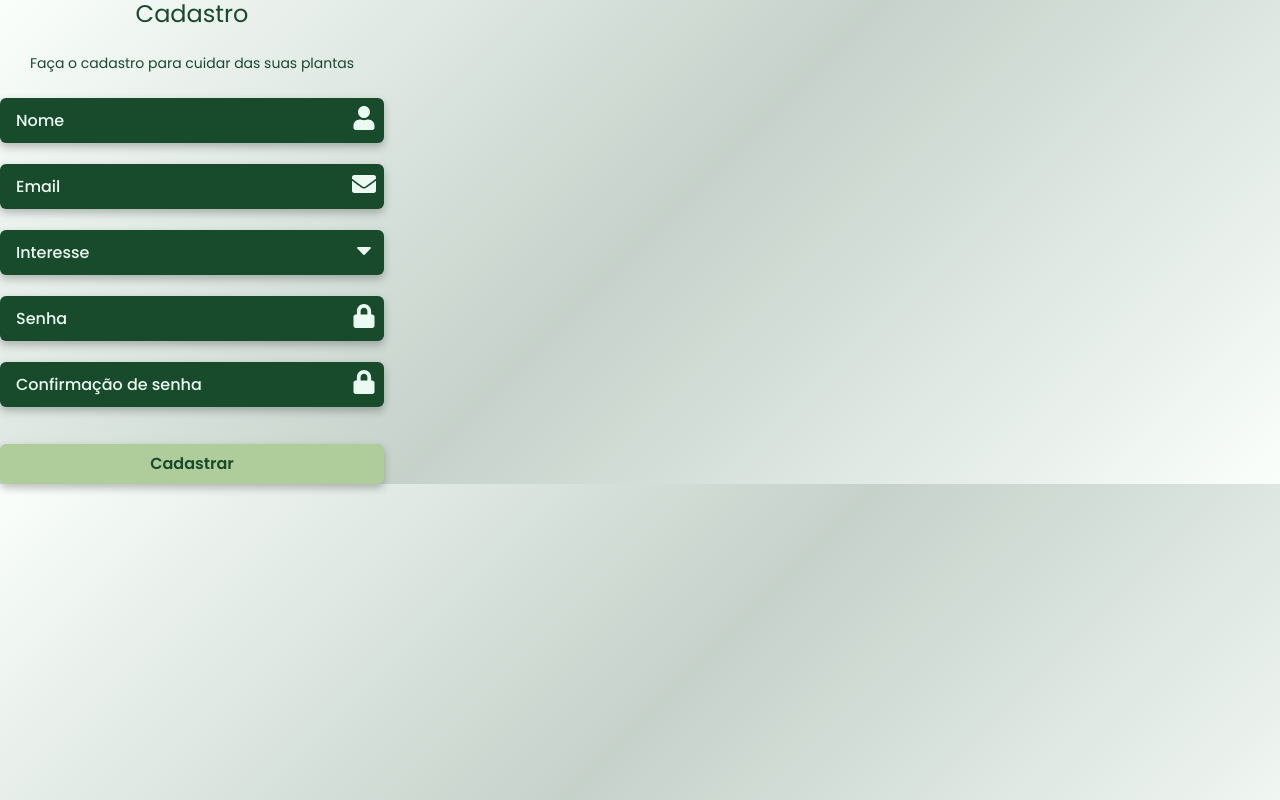
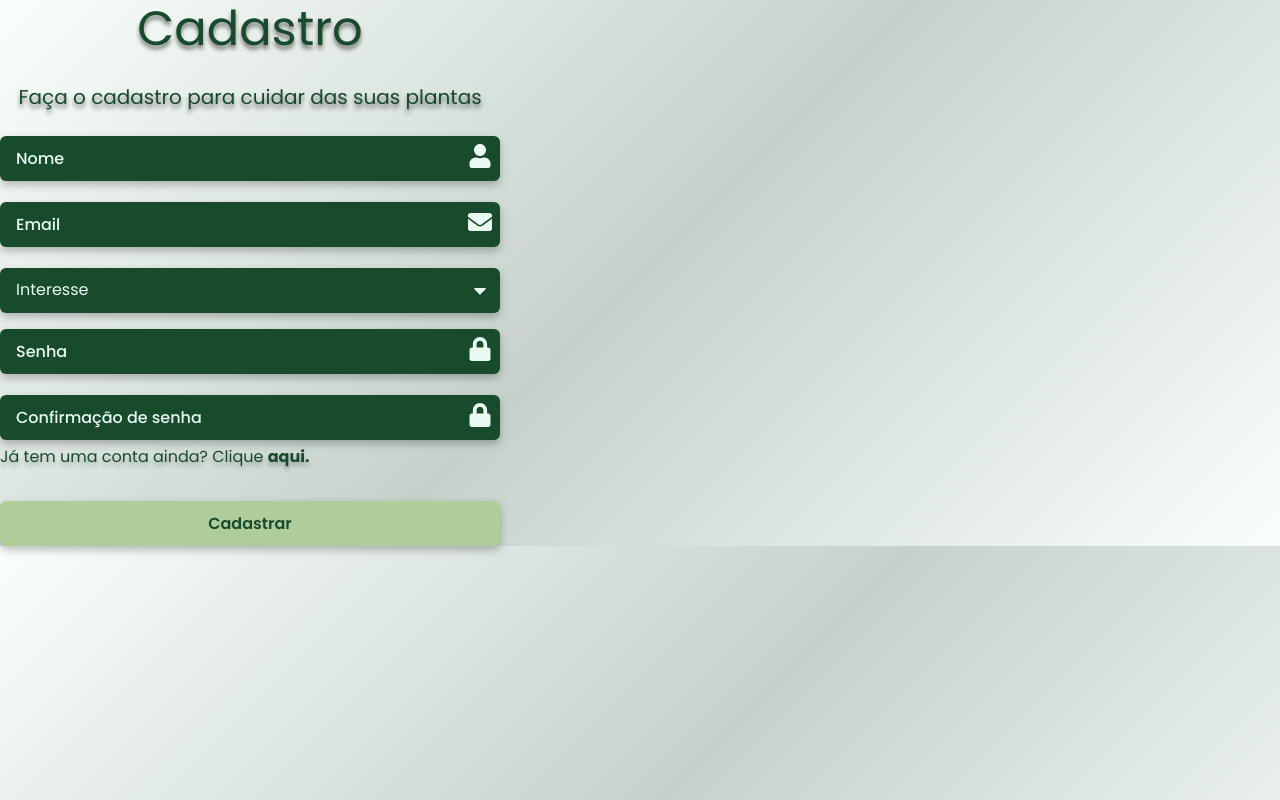
Before and after one commit to brenobcos/HELP-My-Plants, a React (Create React App) app: page /signup in a window 1280 px wide. Built offline with nearby package versions, Linux system fonts and the light colour scheme.

Commit message:
feat: register form with input components and tag select

```diff
--- a/src/components/signup/registerForm/index.tsx
+++ b/src/components/signup/registerForm/index.tsx
@@ -1,11 +1,11 @@
-import { useContext } from "react";
-import { Button, Flex, Heading, Input, Text, VStack } from "@chakra-ui/react";
+import { Button, Flex, Heading, Select, Text, VStack } from "@chakra-ui/react";
 import * as yup from "yup";
 import { yupResolver } from "@hookform/resolvers/yup";
 import { useForm } from "react-hook-form";
-import { AuthContext } from "../../../providers/AuthContext";
+import { useAuth } from "../../../providers/AuthContext";
 import { InputComponent } from "../../../components/input";
 import { FaCaretDown, FaEnvelope, FaLock, FaUser } from "react-icons/fa";
+import { useHistory } from "react-router-dom";
 
 interface SignUpData {
   email: string;
@@ -16,7 +16,9 @@ interface SignUpData {
 }
 
 export function RegisterForm() {
-  const { SignUp } = useContext(AuthContext);
+  const { SignUp } = useAuth();
+
+  const history = useHistory();
 
   const registerSchema = yup.object().shape({
     name: yup
@@ -44,22 +46,35 @@ export function RegisterForm() {
     formState: { errors },
   } = useForm<SignUpData>({ resolver: yupResolver(registerSchema) });
 
-  function onSubmitFunction(signup: SignUpData) {
+  function onSignUp(signup: SignUpData) {
     SignUp(signup);
   }
 
+  console.log();
+
   return (
     <Flex
-      onSubmit={handleSubmit(onSubmitFunction)}
+      onSubmit={handleSubmit(onSignUp)}
       as="form"
       flexDirection="column"
       maxW="500px"
-      w={["80vw", "60vw", "50vw", "30vw"]}
+      width={["100vw", "400px", "500px"]}
     >
-      <Heading as="h3" fontSize="2xl" fontWeight="regular" textAlign="center">
+      <Heading
+        as="h3"
+        fontSize={["3xl", "4xl", "5xl"]}
+        fontWeight="regular"
+        textAlign="center"
+        textShadow={"0px 4px 4px rgba(0, 0, 0, 0.5)"}
+      >
         Cadastro
       </Heading>
-      <Text fontSize="sm" mt={["4", "4", "6", "6"]} textAlign="center">
+      <Text
+        fontSize={["md", "lg", "xl"]}
+        mt={["4", "4", "6", "6"]}
+        textAlign="center"
+        textShadow={"0px 4px 4px rgba(0, 0, 0, 0.5)"}
+      >
         Faça o cadastro para cuidar das suas plantas
       </Text>
       <VStack mt="6" spacing="4">
@@ -75,13 +90,29 @@ export function RegisterForm() {
           icon={FaEnvelope}
           placeholder="Email"
         />
-        <InputComponent
-          {...register("interest")}
-          error={errors.interest}
-          icon={FaCaretDown}
-          placeholder="Interesse"
-          type="select"
-        />
+        <Flex flexDirection="column">
+          <Select
+            {...register("interest")}
+            icon={<FaCaretDown />}
+            placeholder={"Interesse"}
+            _placeholder={{ color: "green.100", fontWeight: "medium" }}
+            backgroundColor="green.800"
+            border="none"
+            color="green.100"
+            filter="drop-shadow(0px 4px 4px rgba(0, 0, 0, 0.25))"
+            focusBorderColor="green.400"
+            height="45px"
+            width={["100vw", "400px", "500px"]}
+          >
+            <option value="hobby">Hobby</option>
+            <option value="professional">Profissional</option>
+            <option value="student">Estudante</option>
+          </Select>
+          <Text fontSize="xs" color="red.400">
+            {errors?.interest?.message}
+          </Text>
+        </Flex>
+
         <InputComponent
           {...register("password")}
           error={errors.password}
@@ -97,6 +128,13 @@ export function RegisterForm() {
           type="password"
         />
       </VStack>
+      <Text
+        fontSize={["xs", "sm", "md"]}
+        textShadow={"0px 4px 4px rgba(0, 0, 0, 0.25)"}
+      >
+        Já tem uma conta ainda? Clique{" "}
+        <b onClick={() => history.push("/signin")}>aqui.</b>
+      </Text>
       <Button
         type="submit"
         _active={{
@@ -111,6 +149,9 @@ export function RegisterForm() {
         backgroundColor="green.400"
         color="green.800"
         filter="drop-shadow(0px 4px 4px rgba(0, 0, 0, 0.25))"
+        height="3vw"
+        maxHeight="70px"
+        minHeight="45px"
         mt="8"
         width="100%"
       >
```
